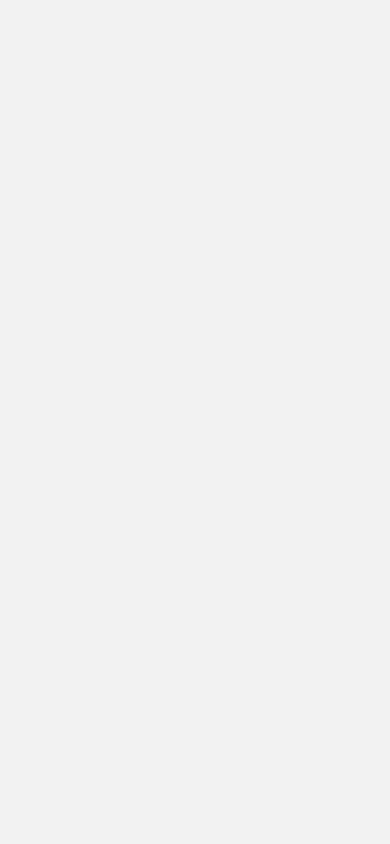
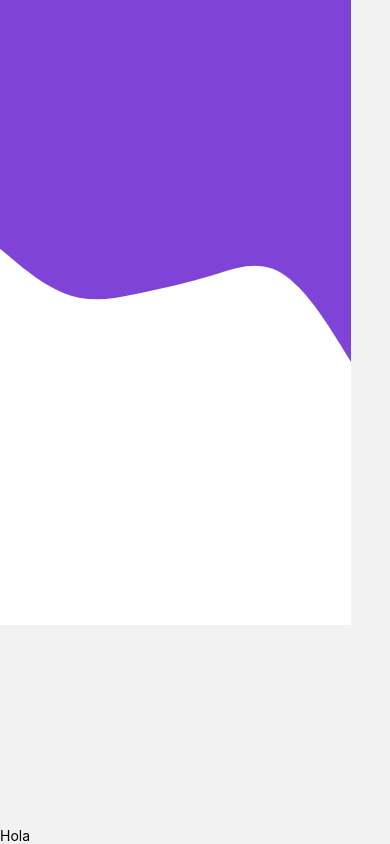
Before and after one commit to Rodriasdev/todo-list-react-native, a React Native app: screen / in a window 390 px wide. Built offline with nearby package versions, Linux system fonts and the light colour scheme.

Commit message:
added the image to background

```diff
--- a/App.tsx
+++ b/App.tsx
@@ -1,6 +1,8 @@
 import { NavigationContainer } from "@react-navigation/native";
 import { createNativeStackNavigator } from "@react-navigation/native-stack";
 import Login from "./pages/Login";
+import Index from "./pages/Index";
+
 const Stack = createNativeStackNavigator();
 
 
@@ -11,6 +13,7 @@ export default function App() {
   return (
     <NavigationContainer>
       <Stack.Navigator>
+        <Stack.Screen name="Index" component={Index} options={{headerShown:false}}/>
         <Stack.Screen name="Login" component={Login} options={{headerShown:false}}/>
       </Stack.Navigator>
     </NavigationContainer>
--- a/pages/Index.tsx
+++ b/pages/Index.tsx
@@ -1,8 +1,24 @@
 import React from "react";
+import { StyleSheet,View, ImageBackground,Text } from "react-native";
 
 const Index: React.FC = () => {
     return(
-        <>
-        </>
-    )
-}
+        <View style={style.container}>
+            <ImageBackground style={style.backgroundImage} source={require('../assets/wave-haikei.png')}/>
+            <Text>Hola</Text>
+        </View>
+    );
+};
+
+export default Index;
+
+const style = StyleSheet.create({
+    container:{
+        flex: 1
+    },
+    backgroundImage: {
+        flex: 1,
+        resizeMode: 'cover',
+        justifyContent: 'center',
+    },
+})
```
Also changed, not shown: assets/wave-haikei.png (added).
